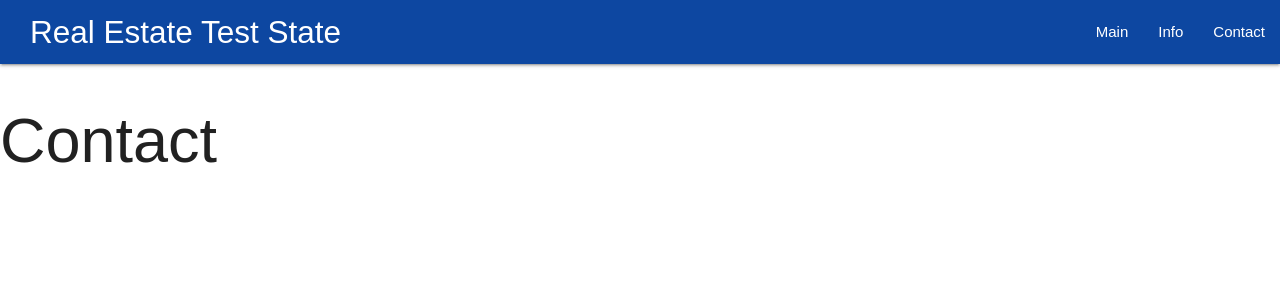
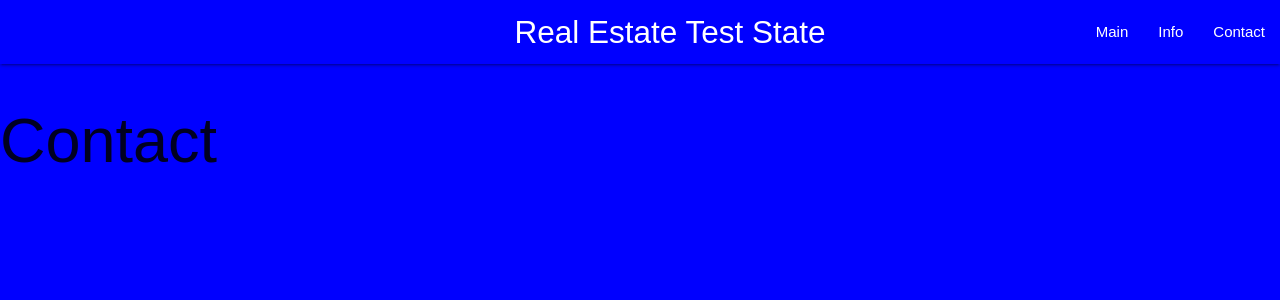
Before and after one commit to Allanlychee/rea-sales-client, a React (Create React App) app in the folder client/: page /contact in a window 1280 px wide. Shown: the top 300 px of the page. Built offline with nearby package versions, Linux system fonts and the light colour scheme; no server answers.

Commit message:
reactrouterpt2

```diff
--- /dev/null
+++ b/client/src/App.css
@@ -0,0 +1,3 @@
+body {
+    background-color: blue;
+}
--- a/client/src/App.js
+++ b/client/src/App.js
@@ -1,6 +1,7 @@
 import React, { Component, Fragment } from 'react'
 import AppRouter from './components/approuter'
 import axios from 'axios'
+import './App.css'
 
 class App extends Component {
   componentDidMount () {
--- a/client/src/components/Navbar/Navbar.js
+++ b/client/src/components/Navbar/Navbar.js
@@ -3,16 +3,18 @@ import { Link } from 'react-router-dom'
 import './Navbar.css'
 
 const Navbar = props => (
-  <nav>
-    <div className='nav-wrapper blue darken-4' >
-      <a className='brand-logo'>Real Estate {props.statusMessage}</a>
-      <ul id='nav-mobile' className='right hide-on-med-and-down'>
+  <div className = 'navbar-fixed transparent'>
+  <nav className='transparent'>
+    <div className='nav-wrapper transparent'>
+      <a className='brand-logo center'>Real Estate {props.statusMessage}</a>
+      <ul id='nav-mobile' className='right hide-on-med-and-down transparent'>
         <li><Link to='/'>Main</Link></li>
         <li><Link to='/info'>Info</Link></li>
         <li><Link to='/contact'>Contact</Link></li>
       </ul>
     </div>
   </nav>
+  </div>
 )
 
 export default Navbar;
```
Also changed, not shown: client/public/index.css (added).
